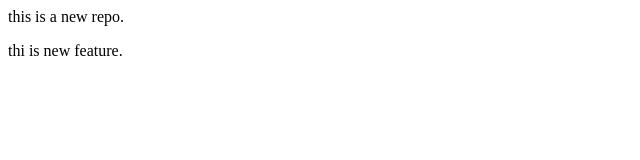
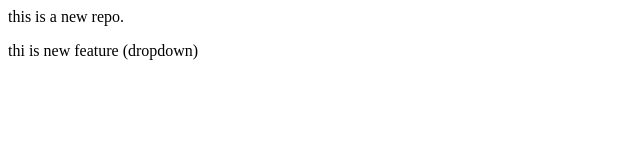
Before and after one commit to karang152/temp1, a plain HTML site: page index.html in a window 1280 px wide. Shown: the full height of the page, 0-640 px from the left. Drawn offline with Linux system fonts and the light colour scheme.

Commit message:
add dropdown

```diff
--- a/index.html
+++ b/index.html
@@ -1,2 +1,2 @@
 <p> this is a new repo. </p>
-<p>thi is new feature. </p>
+<p>thi is new feature (dropdown)</p>
```
